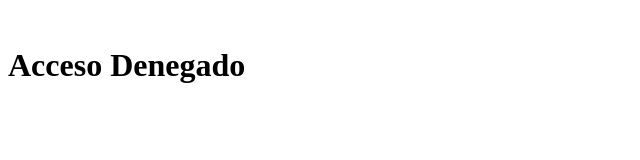
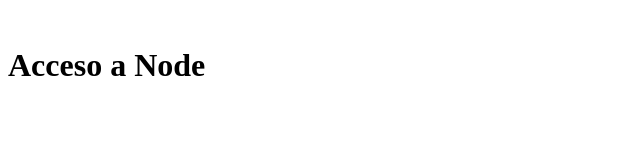
Before and after one commit to SergioAlBer/curso-node-restserver, a website: page public/index.html in a window 1280 px wide. Shown: the whole page, without its empty margins (0-640 px from the left). Drawn offline with Linux system fonts and the light colour scheme.

Commit message:
Cambiazo

```diff
--- a/public/index.html
+++ b/public/index.html
@@ -7,6 +7,6 @@
     <title>Acceso Denegado</title>
 </head>
 <body>
-    <h1>Acceso Denegado</h1>
+    <h1>Acceso a Node</h1>
 </body>
 </html>
```
